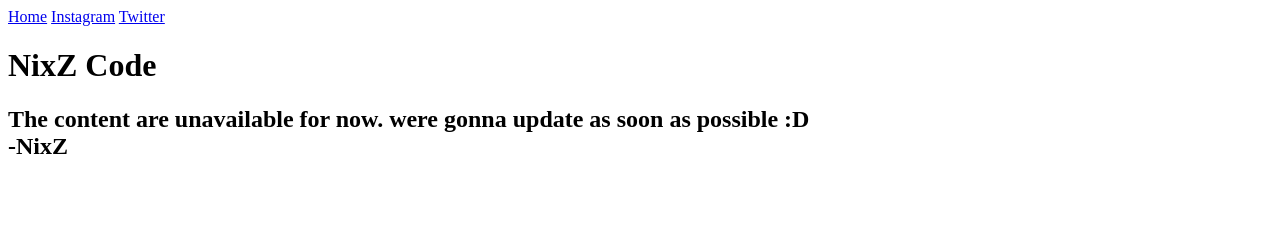
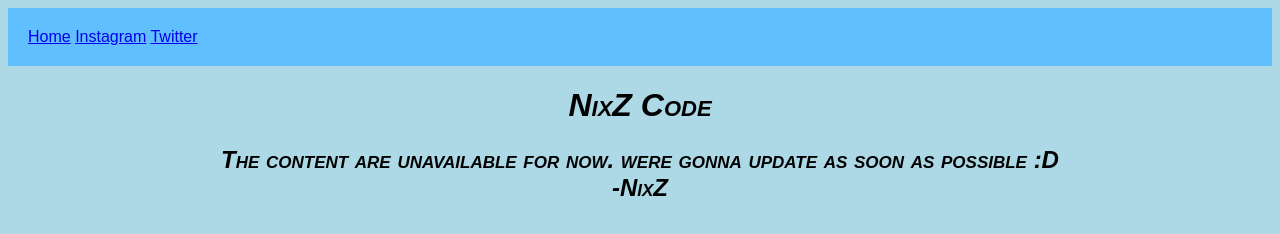
Before and after one commit to NixZ-Code/nixzcode.github.io, a plain HTML site: page index.html in a window 1280 px wide. Drawn offline with Linux system fonts and the light colour scheme.

Commit message:
Update index.html

```diff
--- a/index.html
+++ b/index.html
@@ -4,7 +4,7 @@
 <head>
 <title>NixZ Code</title>
 <meta charset="UTF-8">
-<link rel="style.css">
+<link rel="stylesheet" href="style.css">
 </head>
 <body>
 <div class="social-media">
```
